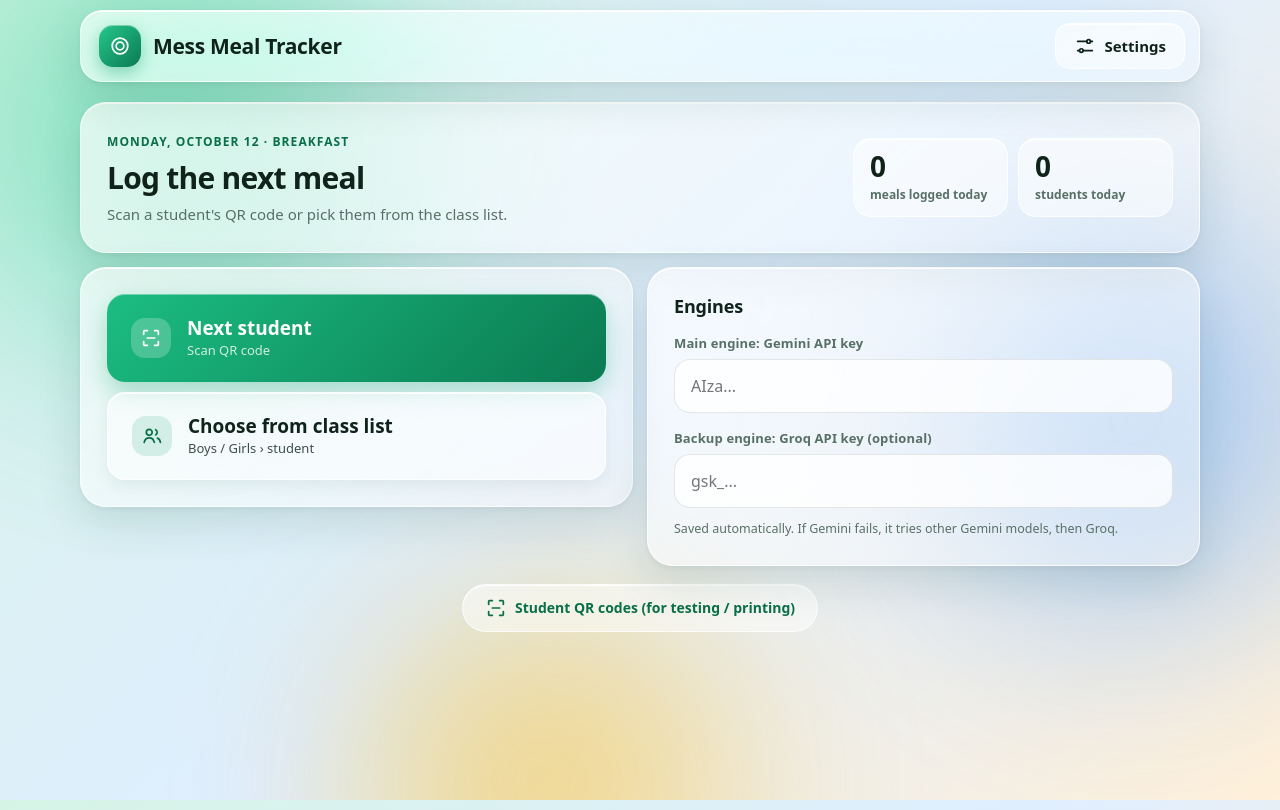
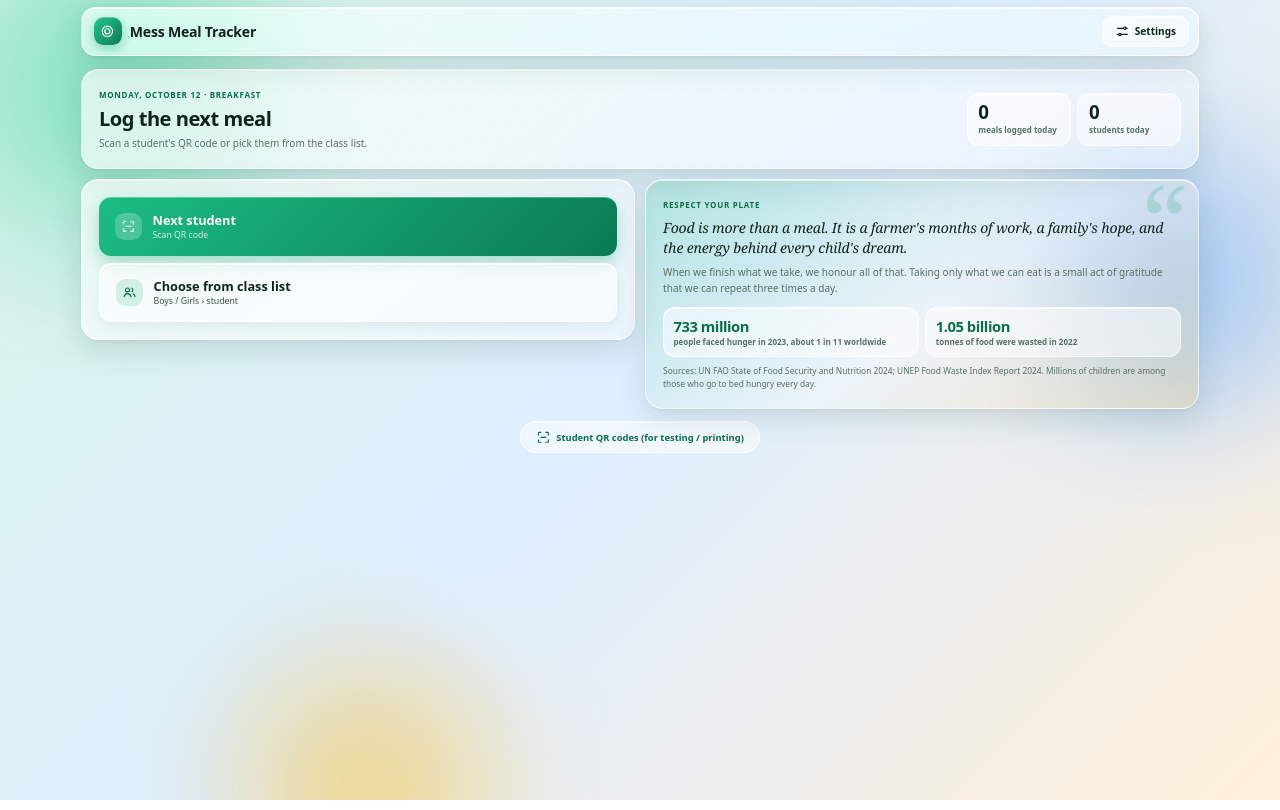
Before and after one commit to unauthorisedusername/SMART-MESS, a plain HTML site: page index.html in a window 1280 px wide. Drawn offline with Linux system fonts and the light colour scheme.

Commit message:
Update index.html

```diff
--- a/index.html
+++ b/index.html
@@ -40,7 +40,7 @@
   .bg i{opacity:.34!important}
 }
 *{box-sizing:border-box;-webkit-tap-highlight-color:transparent}
-html{-webkit-text-size-adjust:100%}
+html{-webkit-text-size-adjust:100%;zoom:.67}
 body{
   margin:0;min-height:100vh;min-height:100dvh;
   font-family:system-ui,-apple-system,"Segoe UI",Roboto,sans-serif;
@@ -80,7 +80,7 @@ body{
 /* ---------- Header ---------- */
 header{
   position:sticky;top:10px;z-index:30;
-  width:calc(100% - 24px);max-width:1120px;margin:10px auto 0;
+  width:calc(100% - 24px);max-width:1670px;margin:10px auto 0;
   display:flex;justify-content:space-between;align-items:center;gap:12px;
   padding:10px 12px 10px 14px;border-radius:22px;
 }
@@ -96,7 +96,7 @@ header button{
 }
 header button:active{transform:scale(.97)}
 
-main{width:calc(100% - 24px);max-width:1120px;margin:0 auto;padding:16px 0 56px}
+main{width:calc(100% - 24px);max-width:1670px;margin:0 auto;padding:16px 0 56px}
 section:not(.hide){animation:in .38s cubic-bezier(.2,.8,.2,1) both}
 @keyframes in{from{opacity:0;transform:translateY(12px)}to{opacity:1;transform:none}}
 
@@ -138,6 +138,14 @@ section:not(.hide){animation:in .38s cubic-bezier(.2,.8,.2,1) both}
 .chip{flex:1;background:var(--glass2);border:1px solid var(--edge);border-radius:18px;padding:12px 16px;box-shadow:inset 0 1px 0 var(--hi)}
 .chip b{display:block;font-size:28px;letter-spacing:-.03em;line-height:1.1}
 .chip span{font-size:12px;color:var(--m);font-weight:600}
+.card.quote{position:relative;overflow:hidden;background:linear-gradient(145deg,rgba(27,189,130,.22),rgba(255,255,255,.3) 55%,rgba(251,191,36,.18))}
+.card.quote::before{content:"\201C";position:absolute;right:18px;top:-18px;font-size:150px;font-family:Georgia,serif;line-height:1;color:var(--g);opacity:.18;pointer-events:none}
+.card.quote blockquote{margin:10px 0 12px;font-family:Georgia,"Times New Roman",serif;font-size:21px;line-height:1.4;font-style:italic;letter-spacing:-.01em}
+.card.quote p{margin:0 0 16px;color:var(--m);font-size:15px;line-height:1.55}
+.facts{display:grid;grid-template-columns:1fr 1fr;gap:10px}
+.fact{background:var(--glass2);border:1px solid var(--edge);border-radius:18px;padding:12px 14px;box-shadow:inset 0 1px 0 var(--hi)}
+.fact b{display:block;font-size:22px;letter-spacing:-.03em;color:var(--gd)}
+.fact span{font-size:12px;line-height:1.35;color:var(--m);font-weight:600;display:block;margin-top:2px}
 .linkwrap{text-align:center;margin:18px 0 0}
 .linkpill{display:inline-flex;align-items:center;gap:8px;min-height:48px;padding:0 22px;border-radius:99px;
   background:var(--glass2);border:1px solid var(--edge);color:var(--gd);font-size:14px;font-weight:650;text-decoration:none;box-shadow:inset 0 1px 0 var(--hi)}
@@ -179,7 +187,7 @@ small.m{color:var(--m);font-size:12.5px;line-height:1.5;display:block;margin-top
 .av.sm{width:40px;height:40px;font-size:14px}
 .av img{position:absolute;inset:0;width:100%;height:100%;object-fit:cover}
 .av.lg{width:76px;height:76px;font-size:26px}
-@media (min-width:768px){.av.lg{width:96px;height:96px;font-size:32px}}
+@media (min-width:515px){.av.lg{width:96px;height:96px;font-size:32px}}
 
 /* ---------- Scan ---------- */
 #qr-reader{width:100%;border-radius:22px;overflow:hidden;background:#0b1511;border:1px solid var(--edge)}
@@ -212,6 +220,11 @@ small.m{color:var(--m);font-size:12.5px;line-height:1.5;display:block;margin-top
 .meals button.done::after{content:"\2713";position:absolute;top:8px;right:8px;width:21px;height:21px;border-radius:50%;
   background:var(--g);color:#fff;font-size:12px;font-weight:800;display:grid;place-items:center;box-shadow:0 3px 8px rgba(16,160,106,.4)}
 
+#btn-snap{min-height:68px;font-size:18px;background:linear-gradient(135deg,#3be8a8,#0f9d68);animation:snapglow 1.3s ease-in-out infinite}
+@keyframes snapglow{
+  0%,100%{transform:scale(1);box-shadow:0 0 0 0 rgba(59,232,168,.7),0 0 20px 4px rgba(59,232,168,.6),inset 0 1px 0 rgba(255,255,255,.5)}
+  50%{transform:scale(1.03);box-shadow:0 0 0 16px rgba(59,232,168,0),0 0 38px 12px rgba(59,232,168,.95),inset 0 1px 0 rgba(255,255,255,.5)}
+}
 #cam-box{margin:14px 0 4px}
 #cam-box .acts{margin-top:12px}
 #plate-video{width:100%;max-height:60vh;object-fit:cover;border-radius:22px;background:#000;display:block;border:1px solid var(--edge)}
@@ -268,14 +281,14 @@ tr:last-child td{border-bottom:0}
 .qrc img{max-width:100%;height:auto}
 
 /* ---------- Tablet ---------- */
-@media (min-width:640px){
+@media (min-width:430px){
   .acts{grid-template-columns:1fr 1fr}
   .meals{grid-template-columns:repeat(4,1fr)}
   .card.hero{flex-direction:row;justify-content:space-between;align-items:center}
   .chips{min-width:320px}
   .qrs{grid-template-columns:repeat(auto-fill,minmax(170px,1fr))}
 }
-@media (min-width:768px){
+@media (min-width:515px){
   header{padding:12px 14px 12px 18px}
   header h1{font-size:21px}
   main{padding-top:20px}
@@ -290,11 +303,11 @@ tr:last-child td{border-bottom:0}
   .card.who{padding:22px 26px}
   .who b{font-size:26px}
 }
-@media (min-width:900px){
+@media (min-width:600px){
   .split{grid-template-columns:1.08fr .92fr}
   #progress{position:sticky;top:92px}
 }
-@media (min-width:1100px){
+@media (min-width:740px){
   main{width:calc(100% - 48px)}
   header{width:calc(100% - 48px)}
 }
@@ -302,6 +315,7 @@ tr:last-child td{border-bottom:0}
 @media (prefers-reduced-motion:reduce){
   .bg i{animation:none}
   section:not(.hide){animation:none}
+  #btn-snap{animation:none;box-shadow:0 0 30px 8px rgba(59,232,168,.85)}
 }
 @media print{
   header,.noprint,.bg{display:none!important}
@@ -358,13 +372,15 @@ tr:last-child td{border-bottom:0}
       <button class="btn big" id="btn-next"><svg class="ic"><use href="#i-scan"/></svg><span>Next student<small>Scan QR code</small></span></button>
       <button class="btn big sec" id="btn-list"><svg class="ic"><use href="#i-users"/></svg><span>Choose from class list<small>Boys / Girls &rsaquo; student</small></span></button>
     </div>
-    <div class="card">
-      <h2>Engines</h2>
-      <label class="l">Main engine: Gemini API key</label>
-      <input id="hk-g" type="password" placeholder="AIza..." autocomplete="off">
-      <label class="l">Backup engine: Groq API key (optional)</label>
-      <input id="hk-q" type="password" placeholder="gsk_..." autocomplete="off">
-      <small class="m">Saved automatically. If Gemini fails, it tries other Gemini models, then Groq.</small>
+    <div class="card quote">
+      <span class="eyebrow">Respect your plate</span>
+      <blockquote>Food is more than a meal. It is a farmer's months of work, a family's hope, and the energy behind every child's dream.</blockquote>
+      <p>When we finish what we take, we honour all of that. Taking only what we can eat is a small act of gratitude that we can repeat three times a day.</p>
+      <div class="facts">
+        <div class="fact"><b>733 million</b><span>people faced hunger in 2023, about 1 in 11 worldwide</span></div>
+        <div class="fact"><b>1.05 billion</b><span>tonnes of food were wasted in 2022</span></div>
+      </div>
+      <small class="m">Sources: UN FAO State of Food Security and Nutrition 2024; UNEP Food Waste Index Report 2024. Millions of children are among those who go to bed hungry every day.</small>
     </div>
   </div>
   <p class="linkwrap"><a href="#" id="lnk-qrs" class="linkpill"><svg class="ic"><use href="#i-scan"/></svg>Student QR codes (for testing / printing)</a></p>
@@ -835,13 +851,14 @@ $('#set-save').onclick=()=>{
   setTimeout(()=>$('#set-msg').innerHTML='',2000);
 };
 $('#btn-clear').onclick=()=>{ if(confirm('Delete all meal records?')){ records=[]; store.set('records2',records); } };
-$('#btn-demo').onclick=()=>{
-  const rnd=Math.random;
+function seedDemo(){
+  const rnd=Math.random, nowIdx=MEALS.indexOf(autoMeal());
   ROSTER.forEach((s,idx)=>{
-    const rate=[0.95,0.8,0.55,0.3][idx%4];
-    for(let i=1;i<=6;i++){
+    const rate=[0.95,0.8,0.55,0.3,0.9][idx%5];
+    for(let i=0;i<=6;i++){
       const d=new Date(); d.setDate(d.getDate()-i); const date=ymd(d);
-      MEALS.forEach(m=>{
+      MEALS.forEach((m,mi)=>{
+        if(i===0&&mi>=nowIdx) return;   // today: only meals already passed
         if(rnd()>rate) return;
         const base={Breakfast:380,Lunch:800,Snacks:250,Dinner:760}[m]*(0.85+rnd()*0.25);
         records=records.filter(r=>!(r.sid===s.id&&r.date===date&&r.meal===m));
@@ -850,13 +867,11 @@ $('#btn-demo').onclick=()=>{
     }
   });
   store.set('records2',records);
-  $('#set-msg').innerHTML='<div class="msg good">Demo history loaded.</div>';
-};
+}
+$('#btn-demo').onclick=()=>{ seedDemo(); $('#set-msg').innerHTML='<div class="msg good">Demo history loaded.</div>'; };
+if(!store.get('seeded',false)&&!records.length){ seedDemo(); store.set('seeded',true); }
 
-function syncKeys(){ $('#hk-g').value=keys.g; $('#hk-q').value=keys.q; $('#set-g').value=keys.g; $('#set-q').value=keys.q; }
-['hk-g','hk-q'].forEach(id=>$('#'+id).oninput=()=>{
-  keys={g:$('#hk-g').value.trim(),q:$('#hk-q').value.trim()}; store.set('keys2',keys);
-});
+function syncKeys(){ $('#set-g').value=keys.g; $('#set-q').value=keys.q; }
 const _save=$('#set-save').onclick;
 $('#set-save').onclick=()=>{ _save(); syncKeys(); };
 const _setBtn=$('#btn-set').onclick;
```
